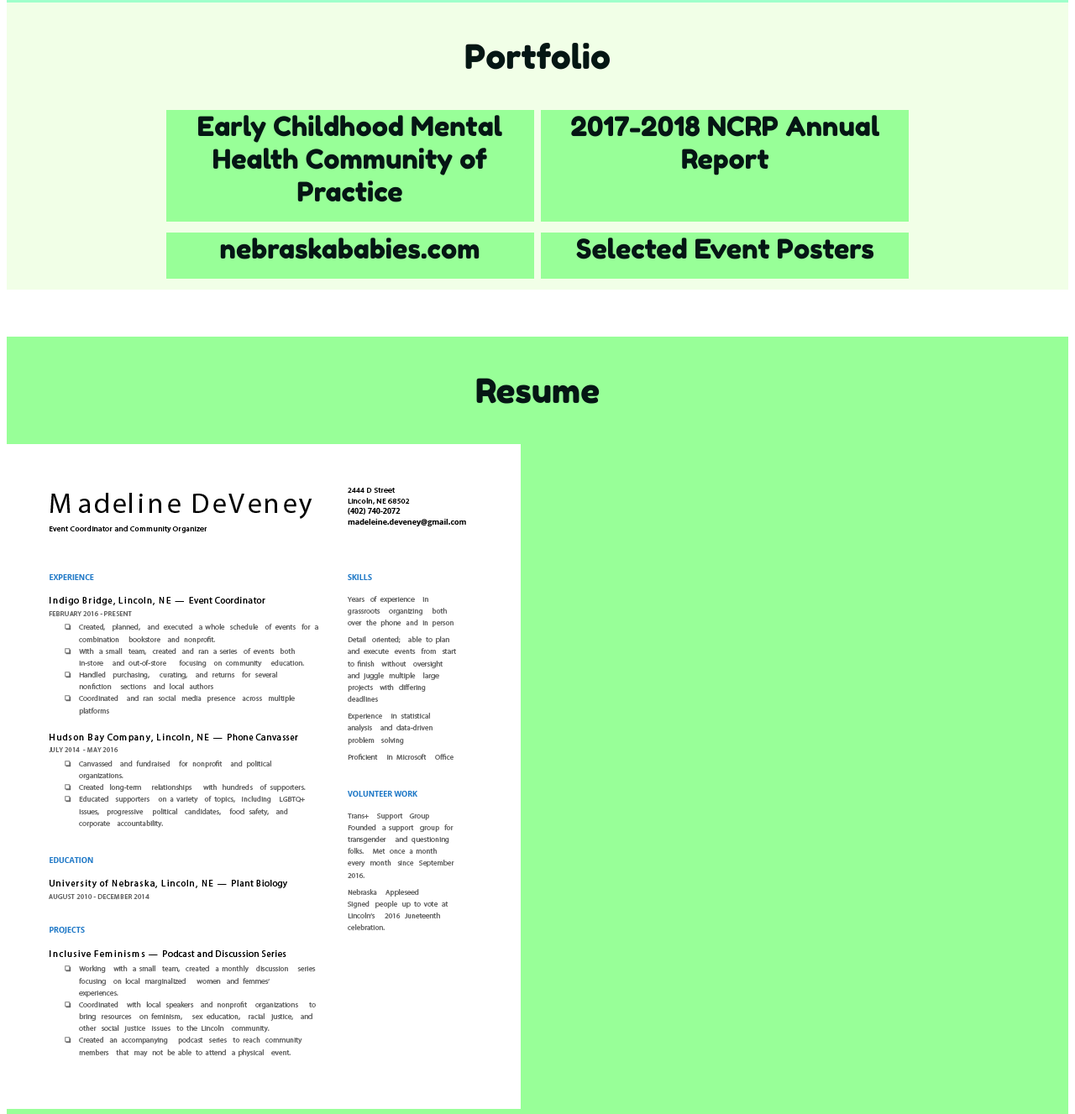
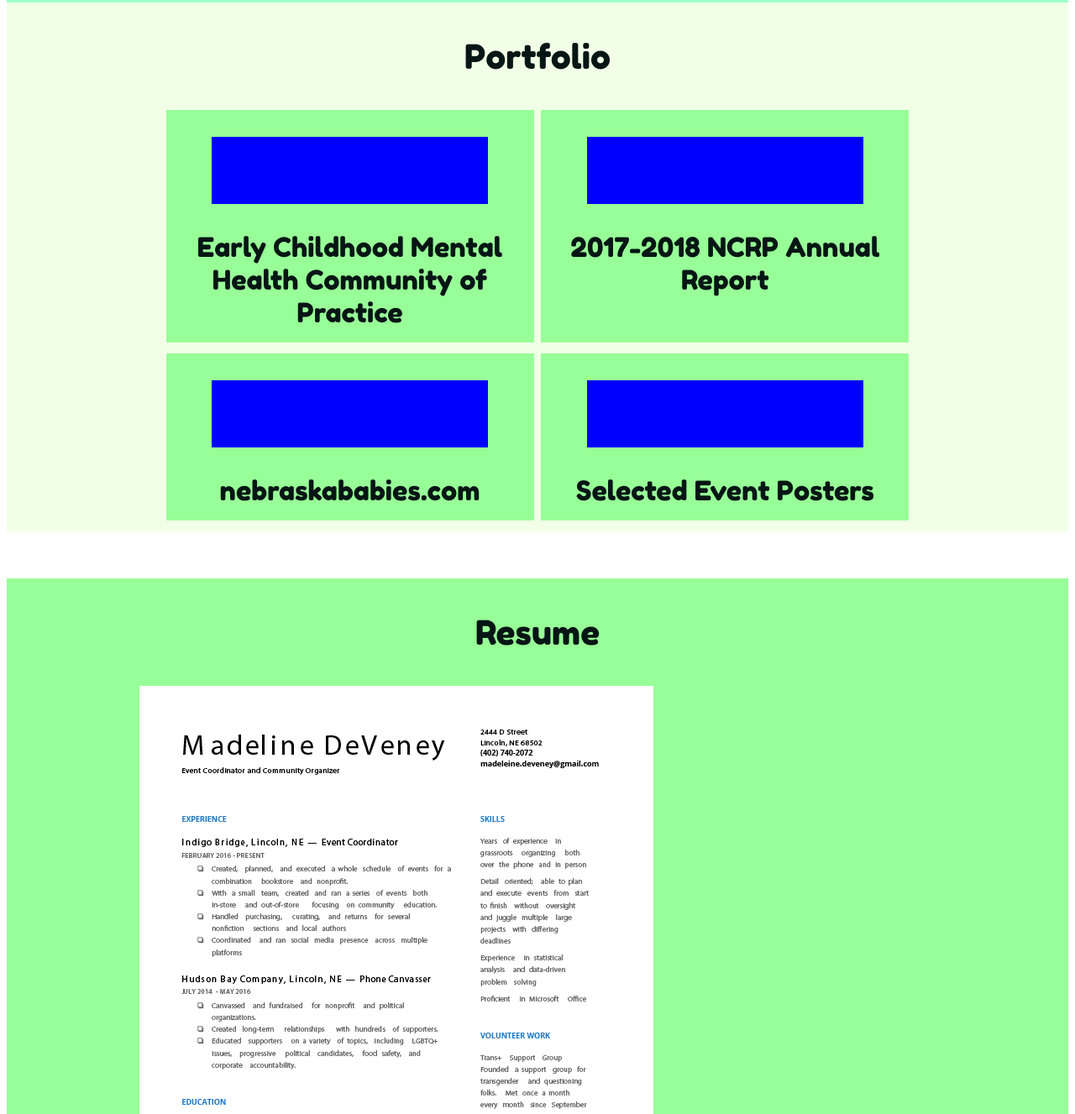
Before and after one commit to MadelineDeVeney/MadelineDeVeney.github.io, a plain HTML site: page index.html in a window 1280 px wide. Shown: the part 801-2128 px from the top of the page at 84% size. Drawn offline with nearby package versions, Linux system fonts and the light colour scheme.

Commit message:
Update index.css

```diff
--- a/index.css
+++ b/index.css
@@ -77,7 +77,16 @@ a.portfolio-block {
 a.portfolio-image {
   width:75%;
   margin: auto;
+  display:flex;
 
+
+}
+
+div.portfolio-image {
+   width:75%;
+   margin: 4vh auto;
+   height:10vh;
+   background-color:blue;
 
 }
 
```
